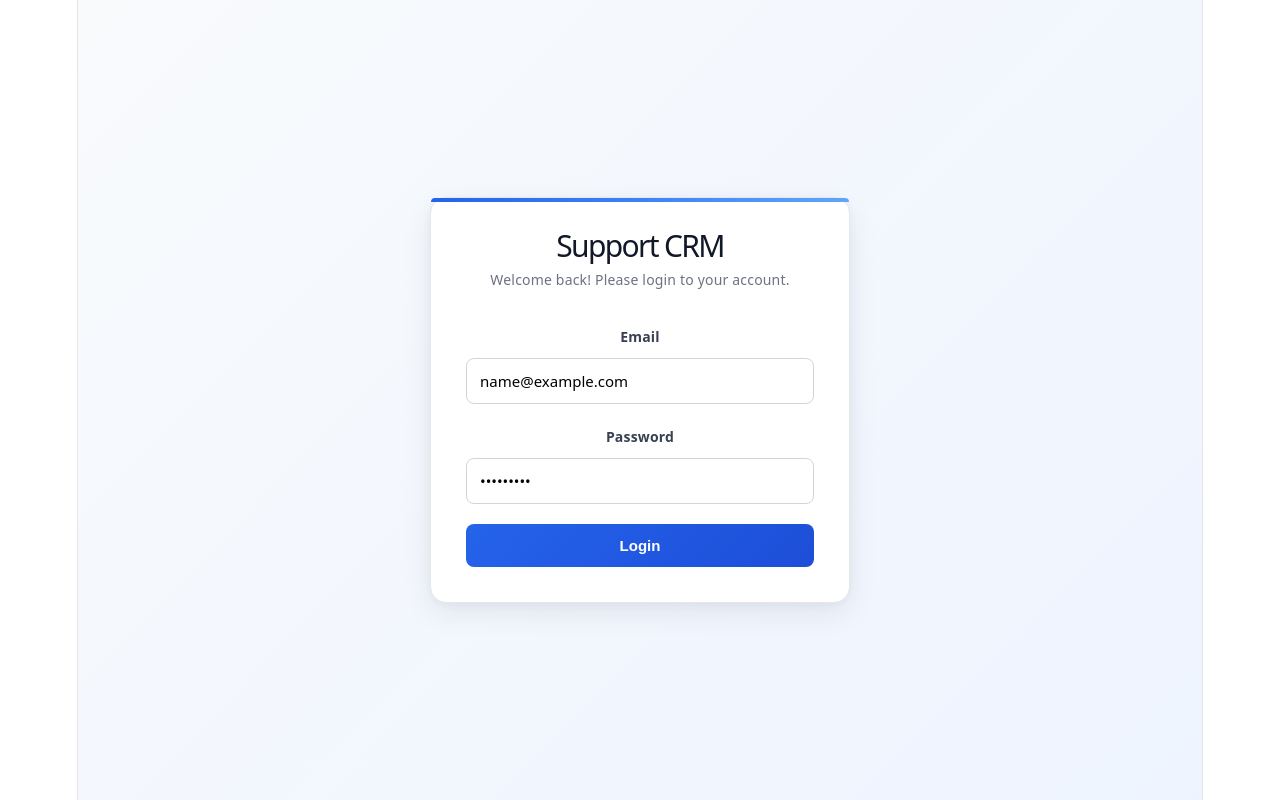
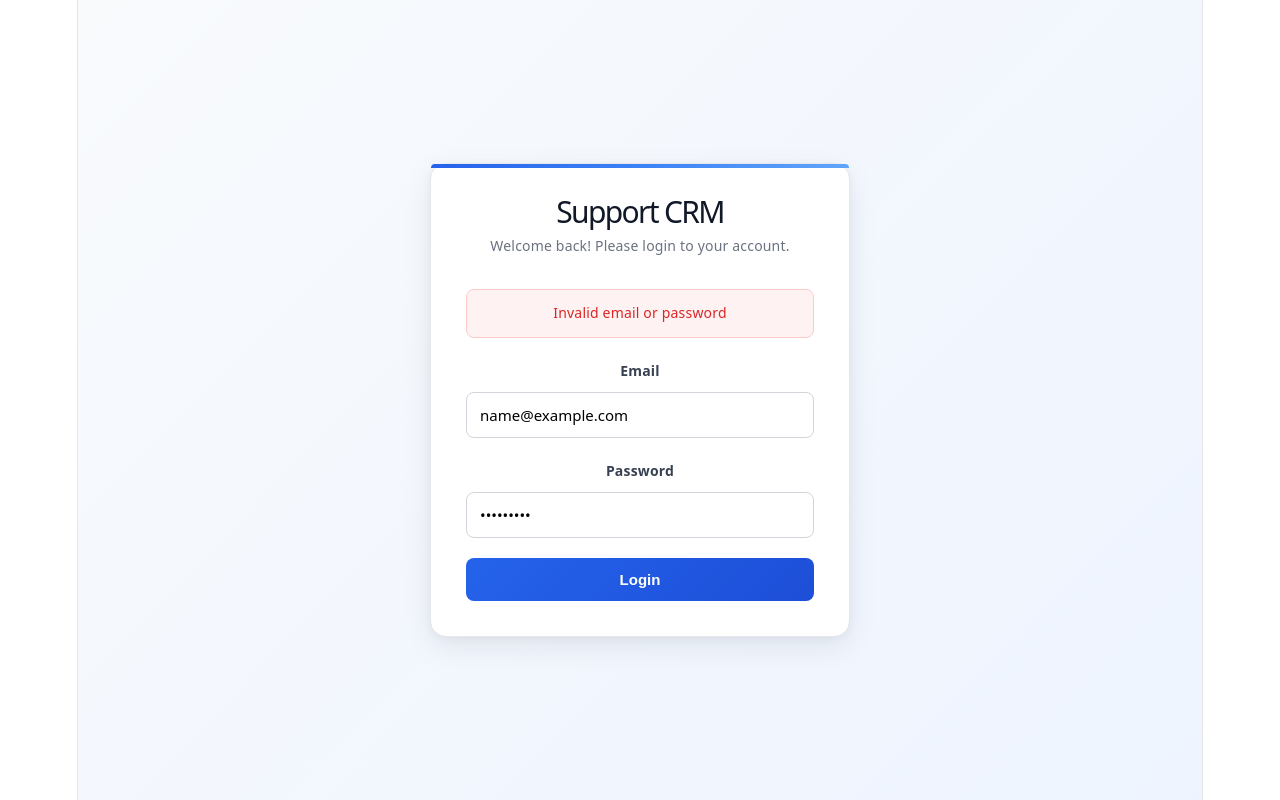
Before and after one commit to anirudhxdev/support-crm, a React (Vite) app in the folder client/: page / in a window 1280 px wide. Both pictures are taken after typing "name@example.com", "Sample123" into the empty fields and a click on the button "Login". Built offline with nearby package versions, Linux system fonts and the light colour scheme; no server answers.

Commit message:
style: improve login UI and error handling

```diff
--- a/client/src/pages/Login.css
+++ b/client/src/pages/Login.css
@@ -115,7 +115,7 @@
 .login-form-group input:focus {
   outline: none;
 
-  /
+  border-color: #2563eb;
 
   box-shadow:
     0 0 0 3px rgba(37, 99, 235, 0.12);
@@ -165,6 +165,19 @@
 .login-btn:active {
   transform: translateY(0);
 }
+.login-error {
+  margin: 0 0 20px;
+  padding: 10px 12px;
+
+  border: 1px solid #fecaca;
+  border-radius: 8px;
+
+  background: #fef2f2;
+  color: #dc2626;
+
+  font-size: 14px;
+  text-align: center;
+}
 
 @media (max-width: 500px) {
   .login-card {
--- a/client/src/pages/Login.jsx
+++ b/client/src/pages/Login.jsx
@@ -6,6 +6,7 @@ import "./Login.css";
 function Login(){
     const [email , setEmail] = useState("");
     const [password , setPassword] = useState("");
+    const [errorMessage, setErrorMessage] = useState("");
 
     const navigate = useNavigate();
 
@@ -21,10 +22,13 @@ function Login(){
             localStorage.setItem("token", response.data.token);
 
             navigate("/dashboard");
-        }catch(error){
+        }catch (error) {
             console.log("Login Error:", error);
             console.log("Response:", error.response);
-            alert(error.response?.data?.message || error.message);
+
+            setErrorMessage(
+                error.response?.data?.message || "Invalid email or password"
+            );
         }
     };
 
@@ -40,6 +44,12 @@ function Login(){
       </div>
 
       <form onSubmit={handlesubmit}>
+
+        {errorMessage && (
+            <p className="login-error">
+            {errorMessage}
+            </p>
+        )}
 
         <div className="login-form-group">
             <label>Email</label>
@@ -70,7 +80,6 @@ function Login(){
         </button>
 
         </form>
-
     </div>
 
   </div>
```
Lines whose indentation alone changed are shown as unchanged.
